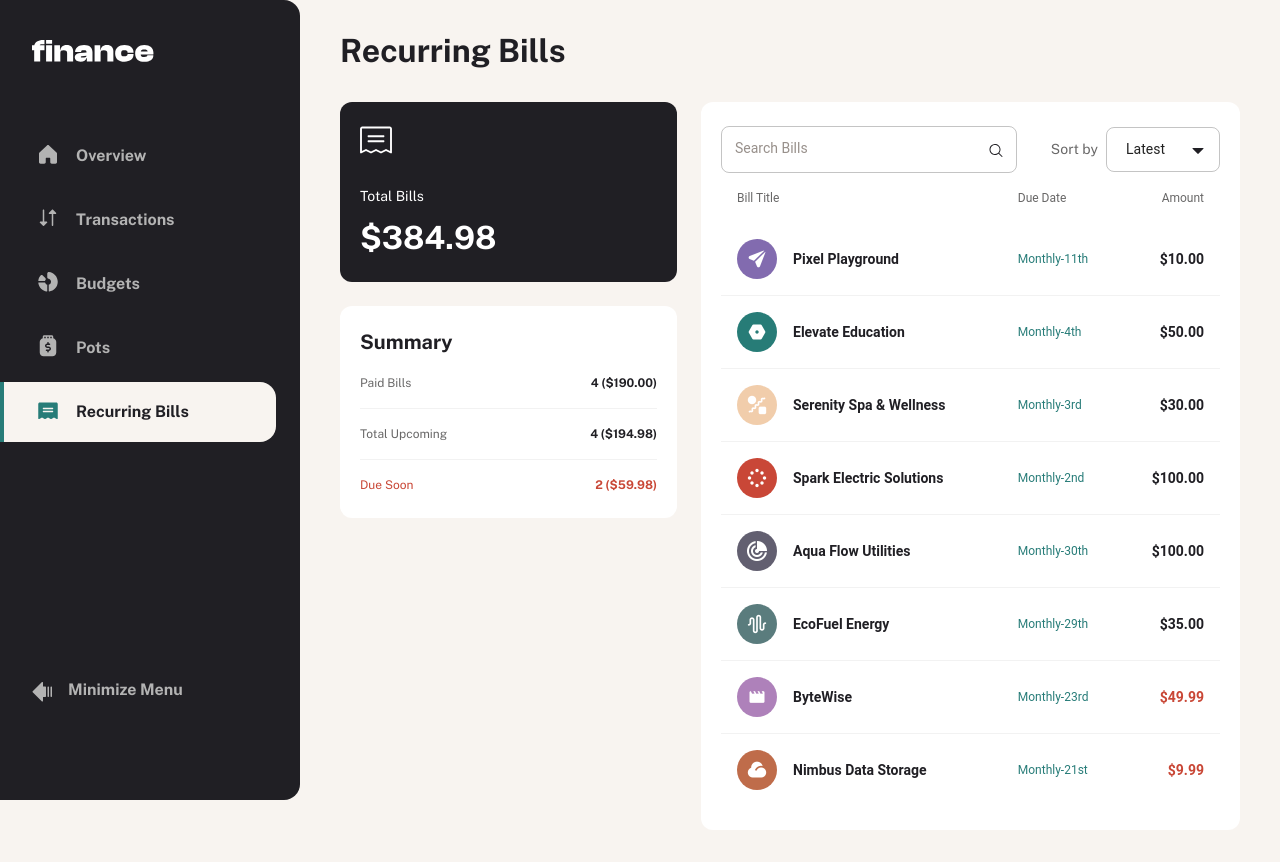
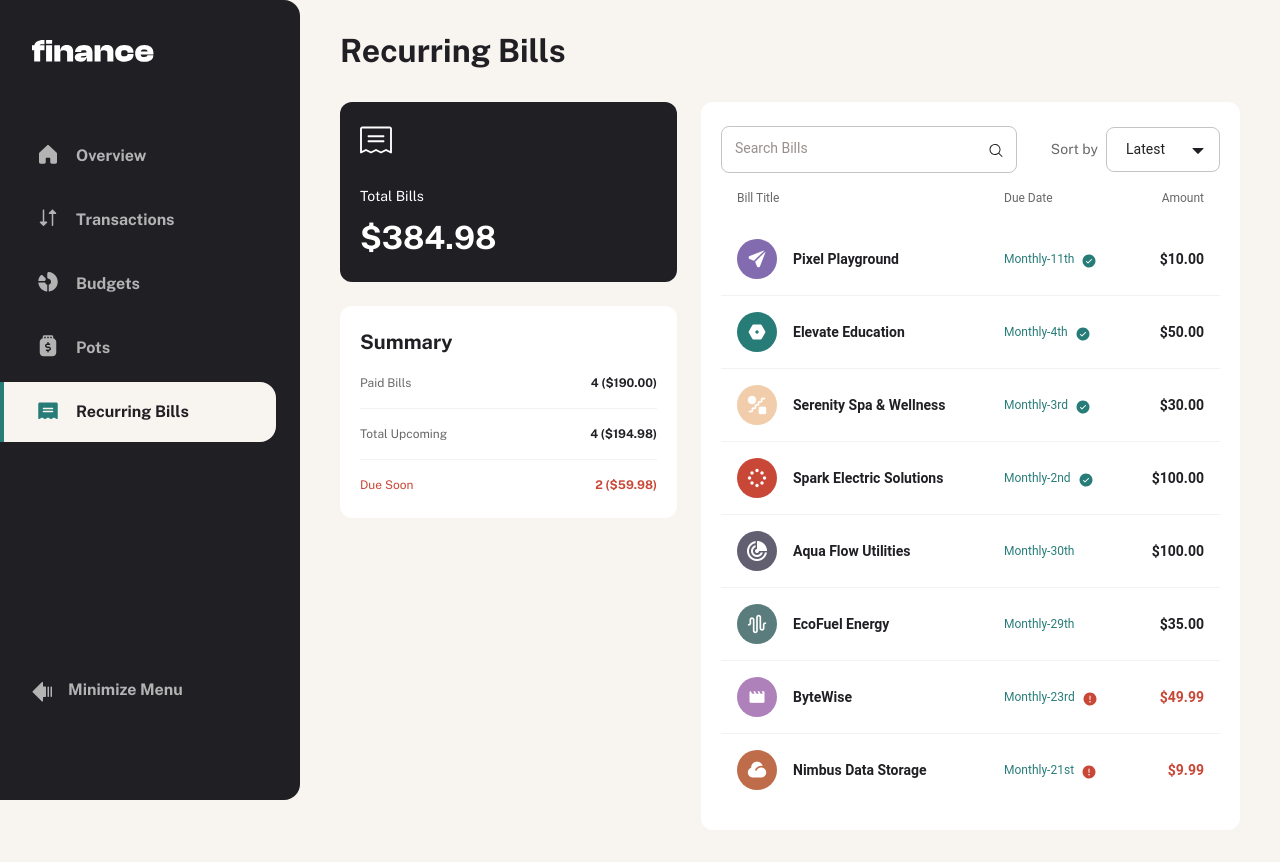
Before and after one commit to PioKl/Personal-Finance-App, a Next.js app: page /recurring-bills in a window 1280 px wide. Built offline with nearby package versions, Linux system fonts and the light colour scheme.

Commit message:
Add IconBillDue (for due soon) and IconBillPaid (for paid bills)

```diff
--- a/app/(root)/recurring-bills/page.tsx
+++ b/app/(root)/recurring-bills/page.tsx
@@ -6,6 +6,8 @@ import IconRecurringBills from "@/assets/icons/icon-recurring-bills.svg";
 import IconSearch from "@/assets/icons/icon-search.svg";
 import IconDown from "@/assets/icons/icon-caret-down.svg";
 import IconSortMobile from "@/assets/icons/icon-sort-mobile.svg";
+import IconBillDue from "@/assets/icons/icon-bill-due.svg";
+import IconBillPaid from "@/assets/icons/icon-bill-paid.svg";
 import data from "@/data/data.json";
 import { balance, transactions, budgets, pots } from "@/data/data.json";
 import {
@@ -59,6 +61,10 @@ const RecurringBills = () => {
                 6
     */
   );
+
+  // Daty paidBills, potrzebne przy has, bo Set działa tylko przy has
+  const paidBillsDates = new Set(paidBills.map((item) => item.date));
+
   const totalUpcoming = data.transactions.filter(
     (item) =>
       item.recurring === true &&
@@ -73,7 +79,7 @@ const RecurringBills = () => {
       Number(item.date.substring(8, 10)) <= Number(latestTransaction) + 5
   );
 
-  // potrzebne przy has, bo Set działa tylko przy has
+  // Daty dueSoon, potrzebne przy has, bo Set działa tylko przy has
   const dueSoonDates = new Set(dueSoon.map((item) => item.date));
 
   const paidBillsSum = paidBills
@@ -220,9 +226,6 @@ const RecurringBills = () => {
     return sorted;
   }, [recurringBills, searchValue, sortValue]);
 
-  console.log(filteredAndSortedTransactions);
-  console.log(dueSoon);
-
   return (
     <section className="grid gap-space-400">
       <div className="flex items-center justify-between">
@@ -342,6 +345,7 @@ const RecurringBills = () => {
               <TableBody>
                 {filteredAndSortedTransactions.map((item, index) => {
                   const isDueSoon = dueSoonDates.has(item.date);
+                  const isPaidBill = paidBillsDates.has(item.date);
                   return (
                     <TableRow key={index}>
                       <TableCell className="!p-space-200 mui-cell-one">
@@ -357,20 +361,46 @@ const RecurringBills = () => {
                           </div>
                           <div className="flex flex-col">
                             <span>{item.name}</span>
-                            <span className="mui-mobile-text-positive md:!hidden">
+                            <div className="flex items-end gap-space-100 md:!hidden">
+                              <span className="mui-mobile-text-positive">
                                 Monthly-{Number(item.date.substring(8, 10))}
                                 {formatDateOrdinalIndicators(
                                   Number(item.date.substring(8, 10))
                                 )}
                               </span>
+                              {isDueSoon && (
+                                <span>
+                                  <IconBillDue />
+                                </span>
+                              )}
+                              {isPaidBill && (
+                                <span>
+                                  <IconBillPaid />
+                                </span>
+                              )}
+                            </div>
                           </div>
                         </div>
                       </TableCell>
                       <TableCell className="!hidden md:!table-cell mui-amount-positive">
+                        <div className="flex items-end gap-space-100">
+                          <span>
                             Monthly-{Number(item.date.substring(8, 10))}
                             {formatDateOrdinalIndicators(
                               Number(item.date.substring(8, 10))
                             )}
+                          </span>
+                          {isDueSoon && (
+                            <span>
+                              <IconBillDue />
+                            </span>
+                          )}
+                          {isPaidBill && (
+                            <span>
+                              <IconBillPaid />
+                            </span>
+                          )}
+                        </div>
                       </TableCell>
                       <TableCell
                         align="right"
```
Lines whose indentation alone changed are shown as unchanged.
